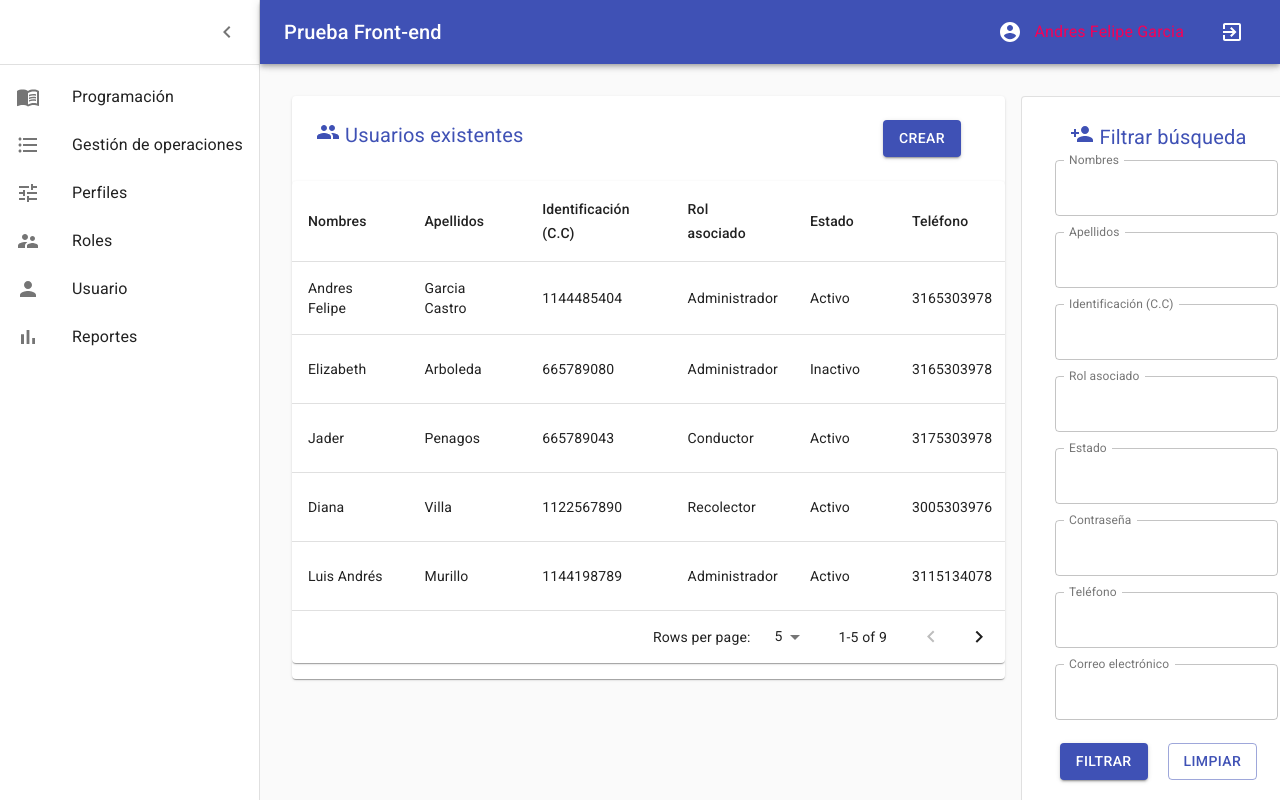
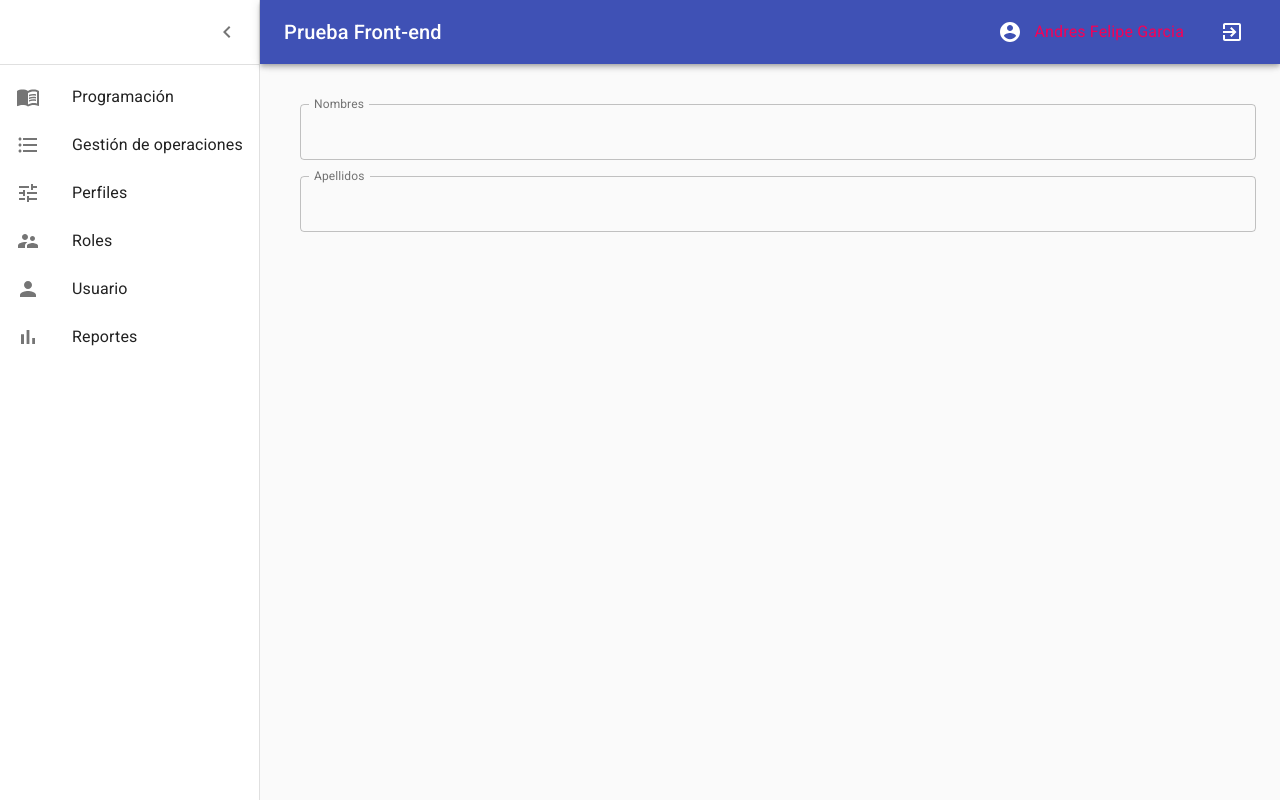
Before and after one commit to lenninIbarrraGonzalez/OLSoftware, a React app: page /users/1 in a window 1280 px wide. Built offline with nearby package versions, Linux system fonts and the light colour scheme.

Commit message:
iniciando con el componente de editar usuario

```diff
--- a/initialState.js
+++ b/initialState.js
@@ -1,4 +1,5 @@
 export default {
+  edit: [],
   users: [
     {
       id: "1",
--- a/src/components/AddUsers.jsx
+++ b/src/components/AddUsers.jsx
@@ -90,9 +90,11 @@ const DialogActions = withStyles((theme) => ({
 
 const AddUsers = () => {
   const {
-    state: { users },
+    state: { users, edit },
     addUser,
   } = useContext(AppContext);
+
+  console.log("ESTE ES EL EDIT", edit);
 
   const form = useRef(null);
 
@@ -110,7 +112,7 @@ const AddUsers = () => {
     const formData = new FormData(form.current);
     const id = (users.length + 1).toString();
     const user = {
-      id: id,
+      id,
       firstName: formData.get("firstName"),
       lastName: formData.get("lastName"),
       identification: formData.get("identification"),
--- a/src/components/EditUsers.jsx
+++ b/src/components/EditUsers.jsx
@@ -1,7 +1,20 @@
-import React from "react";
+import React, { useEffect, useContext } from "react";
 import { TextField } from "@material-ui/core";
+import AppContext from "../context/AppContext";
 
-const EditUsers = () => (
+const EditUsers = (props) => {
+  const { id } = props.match.params;
+  console.log("este es el id", id)
+
+
+
+  const { searchUser } = useContext(AppContext);
+
+  useEffect(() => {
+    searchUser(id.toString())
+  }, []);
+
+  return (
     <div>
       <TextField
         id="firstName"
@@ -29,5 +42,7 @@ const EditUsers = () => (
       />
     </div>
   );
+}
+
 
 export default EditUsers;
--- a/src/components/Users2.jsx
+++ b/src/components/Users2.jsx
@@ -201,7 +201,7 @@ export default function ComponentListProjects() {
                     <TableCell align="left">{row.email}</TableCell>
                     <TableCell align="left">
                       <div className={classes.btnAccion}>
-                        <Link to="/">
+                        <Link to={`/users/${row.id}`}>
                           <CreateIcon />
                         </Link>
                         <Button type="button">
--- a/src/hooks/useinitiaState.js
+++ b/src/hooks/useinitiaState.js
@@ -18,9 +18,19 @@ const useInitiaState = () => {
     });
   };
 
+  const searchUser = payload => {
+    // console.log("PAYLOAD>>>", payload);
+    // setState({
+    //   ...state,
+    //   edit: [...state.users]
+    // })
+    // console.log("RESULTADO DEL state", state)
+  }
+
   return {
     addUser,
     removeFromUser,
+    searchUser,
     state,
   };
 };
--- a/src/routes/App.jsx
+++ b/src/routes/App.jsx
@@ -1,6 +1,7 @@
 import React from "react";
 import { BrowserRouter, Switch, Route } from "react-router-dom";
 import Users from "../containers/Users";
+import EditUsers from "../components/EditUsers";
 import NotFound from "../containers/NotFound";
 import AppContext from "../context/AppContext";
 import useInitialState from "../hooks/useinitiaState";
@@ -14,7 +15,7 @@ const App = () => {
         <Layout>
           <Switch>
             <Route exact path="/users" component={Users} />
-            <Route exact path="/users/:id" component={Users} />
+            <Route exact path="/users/:id" component={EditUsers} />
             <Route component={NotFound} />
           </Switch>
         </Layout>
```
Lines whose indentation alone changed are shown as unchanged.
